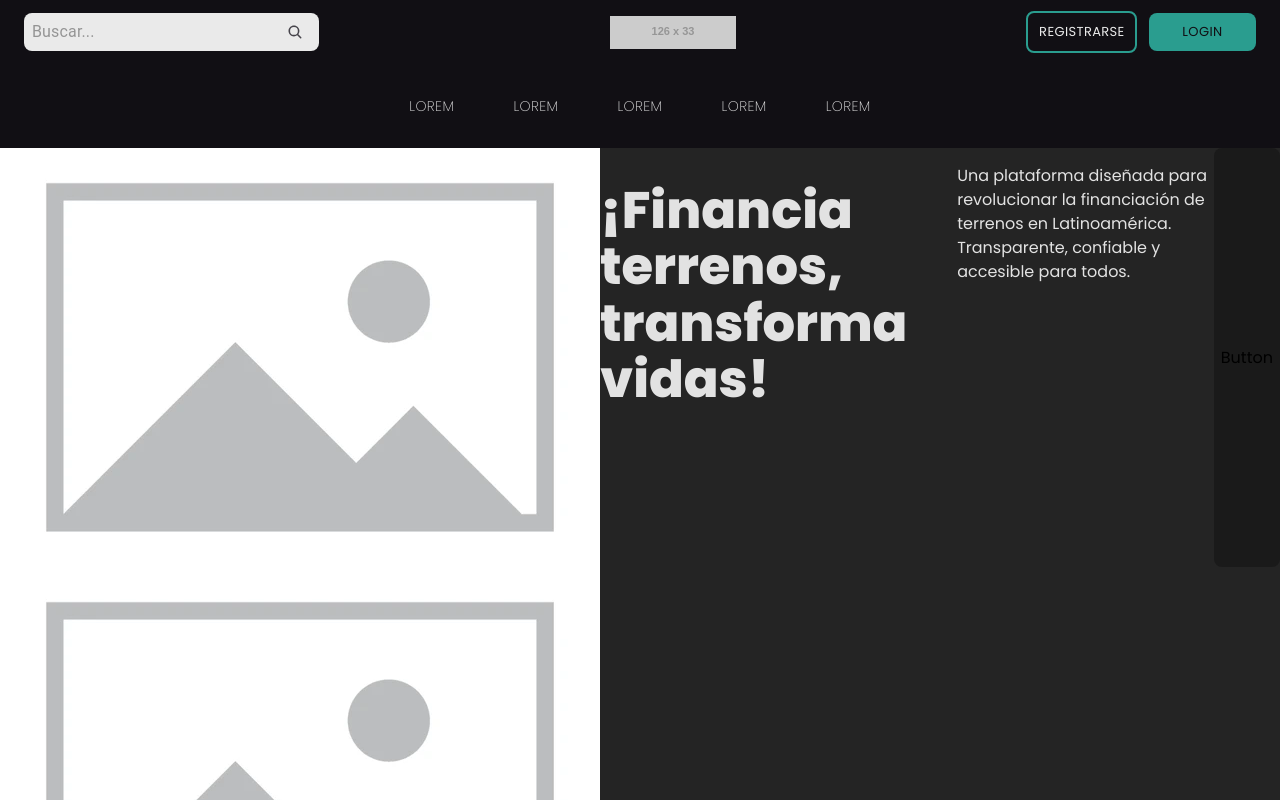
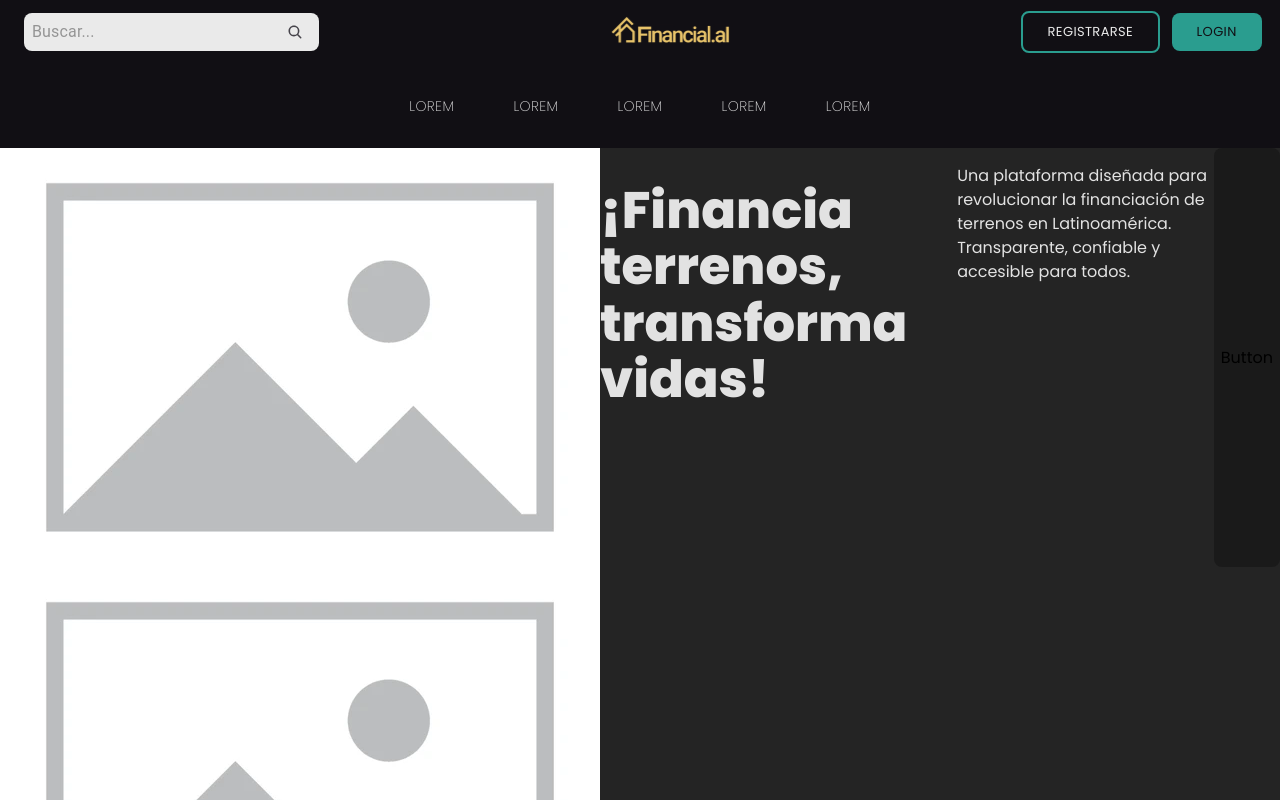
Before and after one commit to No-Country-simulation/h3-17-proptech, a React (Vite) app in the folder client/: page / in a window 1280 px wide. Shown: the top 800 px of the page. Built offline with nearby package versions, Linux system fonts and the light colour scheme.

Commit message:
modify<src/components/header/header.jsx>import & add logo

```diff
--- a/client/src/components/header/header.jsx
+++ b/client/src/components/header/header.jsx
@@ -1,4 +1,5 @@
 import { useState } from "react";
+import { Link } from "react-router-dom";
 import {
   Toolbar,
   Button,
@@ -10,7 +11,9 @@ import {
 } from "@mui/material";
 import InputAdornment from "@mui/material/InputAdornment";
 import { IoSearch, IoMenu } from "react-icons/io5";
+
 import styles from "./header.module.css";
+import { logoFinancial } from "../../assets";
 
 export const Header = () => {
   /*open/close mobile menu:*/
@@ -39,11 +42,12 @@ export const Header = () => {
           <div className={styles.logo}>
             <img
               style={{ width: "100%", height: "100%" }}
-              src="https://via.placeholder.com/126x33"
-              alt="logo"
+              src={logoFinancial}
+              alt="logo Financial"
             />
           </div>
           <div className={styles.buttonsContainer}>
+            <Link to="/register-options">
               <Button
                 variant="outlined"
                 className={styles.buttonRegister}
@@ -51,6 +55,8 @@ export const Header = () => {
               >
                 Registrarse
               </Button>
+            </Link>
+            <Link>
               <Button
                 variant="contained"
                 size="small"
@@ -58,6 +64,7 @@ export const Header = () => {
               >
                 Login
               </Button>
+            </Link>
           </div>
         </Toolbar>
         <Toolbar className={styles.secondToolbar}>
@@ -84,7 +91,7 @@ export const Header = () => {
       <div className={styles.mobileVersion}>
         <Toolbar className={styles.mobileToolbar}>
           <div className={styles.logo}>
-            <img src="https://via.placeholder.com/126x33" alt="logo" />
+            <img src={logoFinancial} alt="logo Financial" />
           </div>
 
           <IconButton
@@ -94,7 +101,7 @@ export const Header = () => {
             aria-expanded={open ? "true" : undefined}
             onClick={handleClick}
           >
-            <IoMenu color="white" fontSize="1.5em" />
+            <IoMenu className={styles.menuIcon} />
           </IconButton>
           <Menu
             id="basic-menu"
@@ -105,7 +112,9 @@ export const Header = () => {
               "aria-labelledby": "basic-button",
             }}
           >
+            <Link to="/register-options">
               <MenuItem onClick={handleClose}>Registrarse</MenuItem>
+            </Link>
             <MenuItem onClick={handleClose}>Login</MenuItem>
           </Menu>
         </Toolbar>
```
Lines whose indentation alone changed are shown as unchanged.
